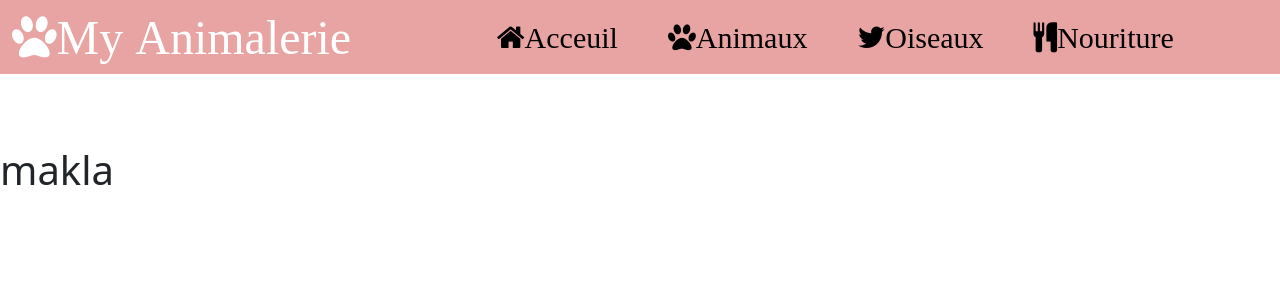
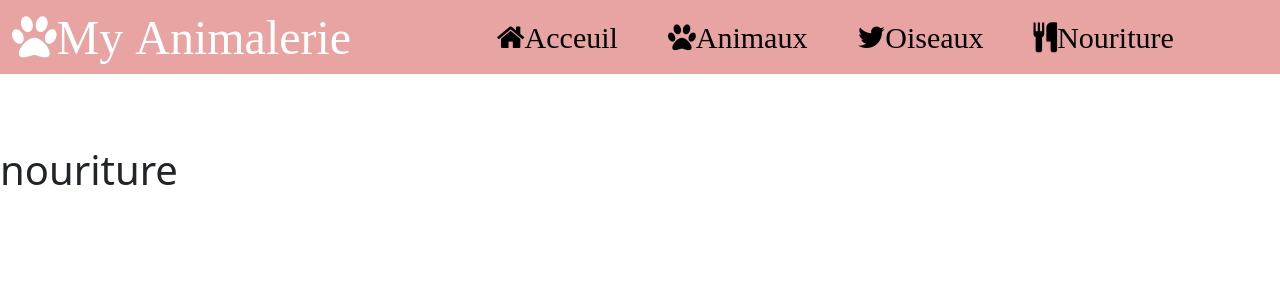
Before and after one commit to isma1996/mypets, a React (Create React App) app: page /Food in a window 1280 px wide. Shown: the top 300 px of the page. Built offline with nearby package versions, Linux system fonts and the light colour scheme.

Commit message:
Update Food.js

```diff
--- a/src/pages/Food.js
+++ b/src/pages/Food.js
@@ -3,7 +3,7 @@ import React from 'react'
 function Food() {
     return (
         <div>
-           <h1>makla</h1>
+           <h1>nouriture</h1>
         </div>
     )
 }
```
